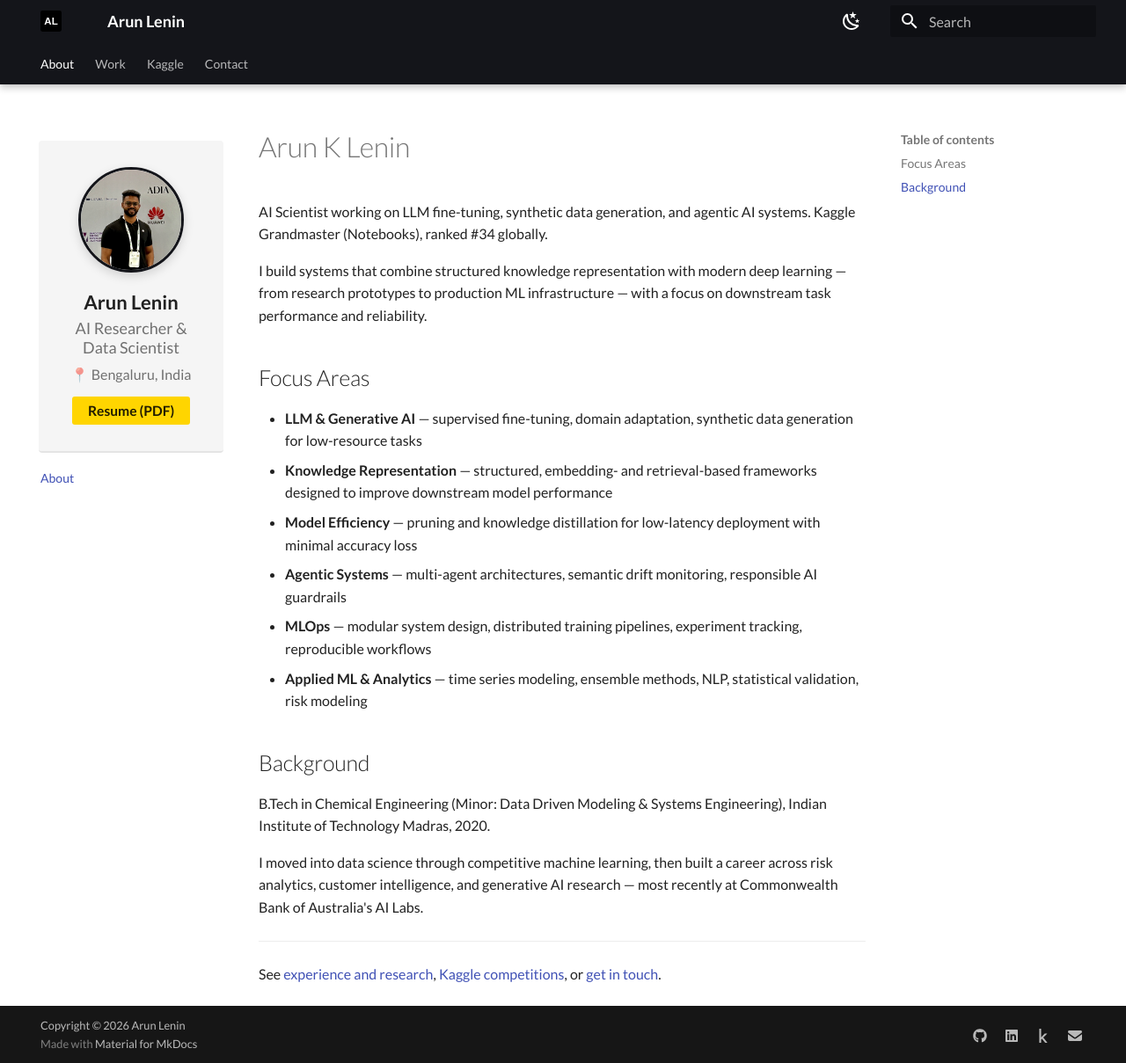
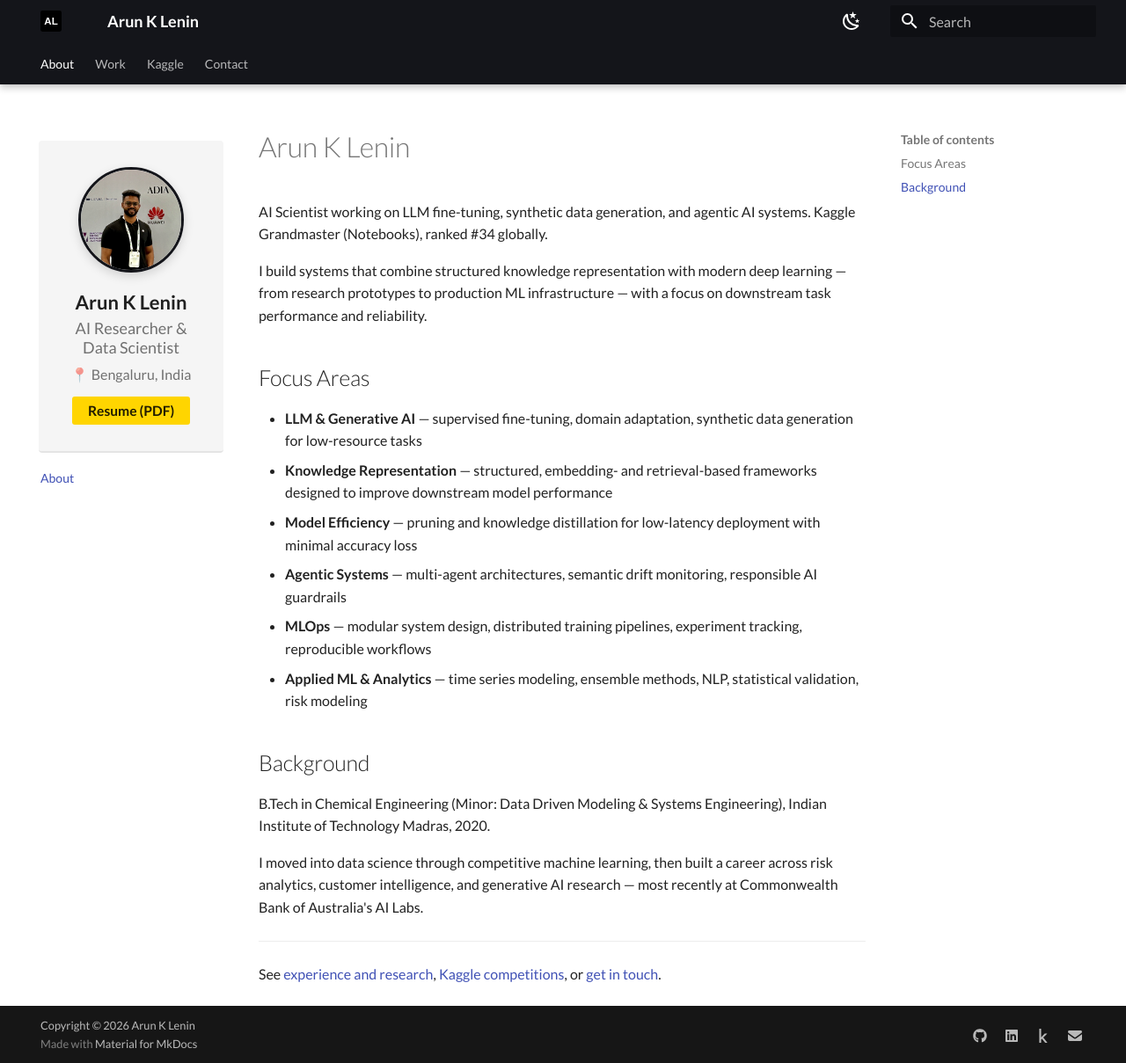
Before and after one commit to arunklenin97/arunklenin97.github.io, an MkDocs documentation site: the page built from docs/index.md, in a window 1280 px wide and 1209 px high. Shown: the whole window at 88% size. Built offline with MkDocs 1.6.1 and Material for MkDocs 9.7.7, drawn with Linux system fonts in a browser that asks for light colours.

Commit message:
Fix name to Arun K Lenin throughout site metadata and profile card

```diff
--- a/mkdocs.yml
+++ b/mkdocs.yml
@@ -1,12 +1,12 @@
 # ============================================================
 # PROJECT INFORMATION
 # ============================================================
-site_name: Arun Lenin
+site_name: Arun K Lenin
 site_url: https://arunklenin97.github.io
-site_author: Arun Lenin
+site_author: Arun K Lenin
 site_description: Machine Learning Researcher | LLM Fine-tuning | Synthetic Data Generation | Kaggle Grandmaster
 
-copyright: "Copyright &copy; 2026 Arun Lenin"
+copyright: "Copyright &copy; 2026 Arun K Lenin"
 
 # ============================================================
 # BUILD CONFIGURATION
--- a/overrides/main.html
+++ b/overrides/main.html
@@ -23,7 +23,7 @@ Uses proper sidebar wrapper for correct mobile drawer behavior.
       <div class="profile-section">
         <img src="{{ base_url }}/image/profile.jpeg" alt="Profile Photo" class="profile-photo"
           onerror="this.style.display='none'">
-        <div class="profile-name">Arun Lenin</div>
+        <div class="profile-name">Arun K Lenin</div>
         <div class="profile-title">AI Researcher & Data Scientist</div>
         <div class="profile-subtitle">📍 Bengaluru, India</div>
         <a class="profile-resume-link" href="{{ base_url }}/resume/arun_lenin_resume.pdf" target="_blank" rel="noopener">Resume (PDF)</a>
--- a/overrides/partials/extrahead.html
+++ b/overrides/partials/extrahead.html
@@ -25,7 +25,7 @@ config.site_description) %}
   "description": "{{ safe_desc }}",
   "author": {
     "@type": "Person",
-    "name": "Arun Lenin",
+    "name": "Arun K Lenin",
     "givenName": "Arun",
     "familyName": "Lenin",
     "url": "{{ config.site_url }}",
```
